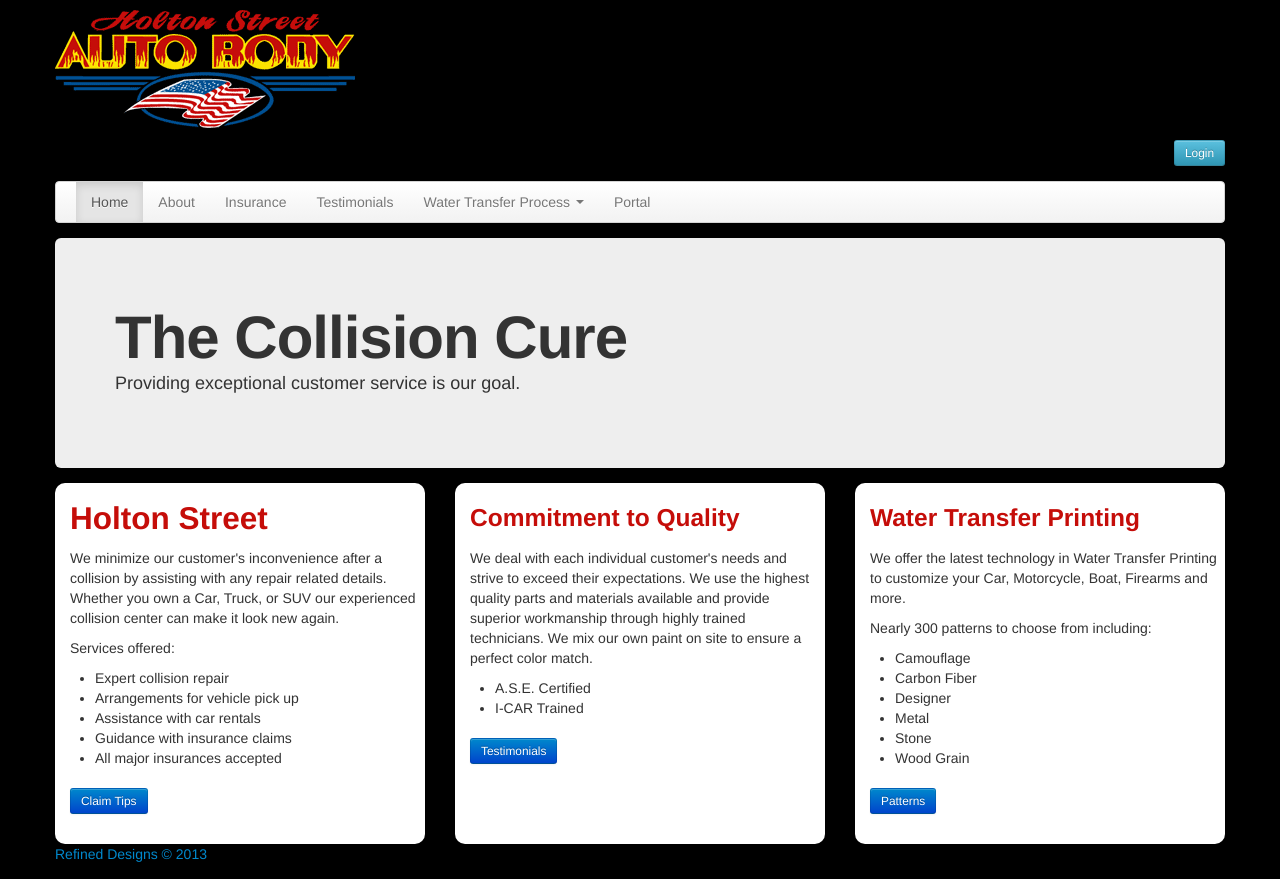
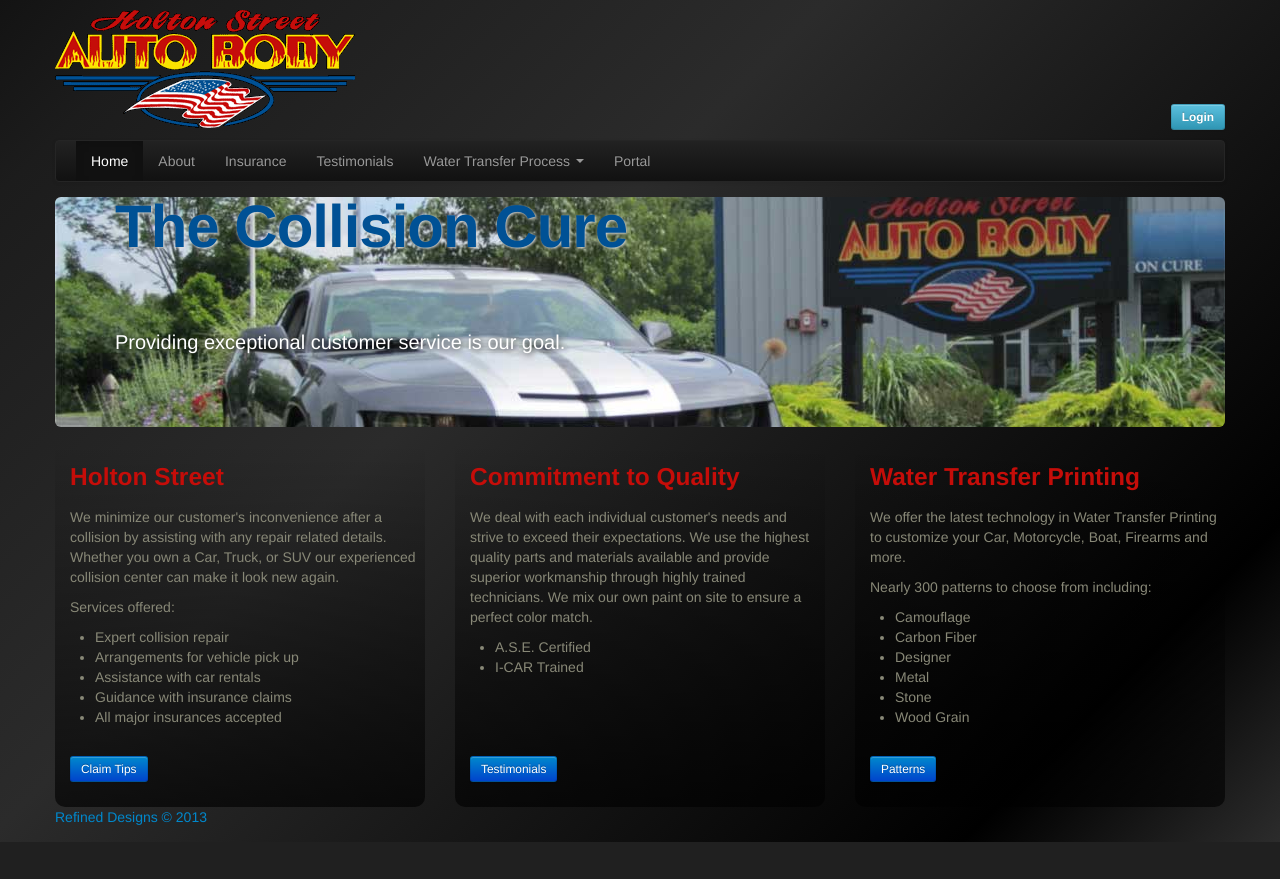
Before and after one commit to katerman/HoltonStreet, a PHP site: page / in a window 1280 px wide. After the commit the page ends 842 px from the top, so only its background shows below. Run offline with PHP 8.4, Linux system fonts and the light colour scheme; some libraries are stand-ins or nearby versions.

Commit message:
proto type v2 (Colortype)
Color/images added for comps

```diff
--- a/css/global.css
+++ b/css/global.css
@@ -1,12 +1,36 @@
 /* Kevin Reynolds For HoltonStreet.com*/
-/*Red: #c50d09 */
+/*Red: #c50d09  Blue: #005195*/
 /*-----------------------------------*/
 
+html {
+
+	min-height: 100%;
+}
+
 body {
-	background-color: #000;
+
+
+background: rgb(19,19,19); /* Old browsers */
+background: -moz-linear-gradient(-45deg,  rgba(19,19,19,1) 0%, rgba(28,28,28,1) 9%, rgba(43,43,43,1) 39%, rgba(17,17,17,1) 67%, rgba(0,0,0,1) 85%, rgba(44,44,44,1) 100%); /* FF3.6+ */
+background: -webkit-gradient(linear, left top, right bottom, color-stop(0%,rgba(19,19,19,1)), color-stop(9%,rgba(28,28,28,1)), color-stop(39%,rgba(43,43,43,1)), color-stop(67%,rgba(17,17,17,1)), color-stop(85%,rgba(0,0,0,1)), color-stop(100%,rgba(44,44,44,1))); /* Chrome,Safari4+ */
+background: -webkit-linear-gradient(-45deg,  rgba(19,19,19,1) 0%,rgba(28,28,28,1) 9%,rgba(43,43,43,1) 39%,rgba(17,17,17,1) 67%,rgba(0,0,0,1) 85%,rgba(44,44,44,1) 100%); /* Chrome10+,Safari5.1+ */
+background: -o-linear-gradient(-45deg,  rgba(19,19,19,1) 0%,rgba(28,28,28,1) 9%,rgba(43,43,43,1) 39%,rgba(17,17,17,1) 67%,rgba(0,0,0,1) 85%,rgba(44,44,44,1) 100%); /* Opera 11.10+ */
+background: -ms-linear-gradient(-45deg,  rgba(19,19,19,1) 0%,rgba(28,28,28,1) 9%,rgba(43,43,43,1) 39%,rgba(17,17,17,1) 67%,rgba(0,0,0,1) 85%,rgba(44,44,44,1) 100%); /* IE10+ */
+background: linear-gradient(135deg,  rgba(19,19,19,1) 0%,rgba(28,28,28,1) 9%,rgba(43,43,43,1) 39%,rgba(17,17,17,1) 67%,rgba(0,0,0,1) 85%,rgba(44,44,44,1) 100%); /* W3C */
+filter: progid:DXImageTransform.Microsoft.gradient( startColorstr='#131313', endColorstr='#2c2c2c',GradientType=1 ); /* IE6-9 fallback on horizontal gradient */
+
+
 }
 
 h1 {
+	color: #c50d09;
+}
+
+h2 {
+	color: #c50d09;
+}
+
+h3 {
 	color: #c50d09;
 }
 
@@ -39,8 +63,17 @@ h1 {
 	margin-top: 15px;
 	-webkit-border-radius: 10px;
     border-radius: 10px;
-    background: #fff;
     padding-bottom:10px;
+    color: #887;
+
+    background: -moz-linear-gradient(top,  rgba(0,0,0,0) 0%, rgba(0,0,0,0.65) 100%); /* FF3.6+ */
+background: -webkit-gradient(linear, left top, left bottom, color-stop(0%,rgba(0,0,0,0)), color-stop(100%,rgba(0,0,0,0.65))); /* Chrome,Safari4+ */
+background: -webkit-linear-gradient(top,  rgba(0,0,0,0) 0%,rgba(0,0,0,0.65) 100%); /* Chrome10+,Safari5.1+ */
+background: -o-linear-gradient(top,  rgba(0,0,0,0) 0%,rgba(0,0,0,0.65) 100%); /* Opera 11.10+ */
+background: -ms-linear-gradient(top,  rgba(0,0,0,0) 0%,rgba(0,0,0,0.65) 100%); /* IE10+ */
+background: linear-gradient(to bottom,  rgba(0,0,0,0) 0%,rgba(0,0,0,0.65) 100%); /* W3C */
+filter: progid:DXImageTransform.Microsoft.gradient( startColorstr='#00000000', endColorstr='#a6000000',GradientType=0 ); /* IE6-9 */
+
 }
 
 .span4 h2, .span4 h3 {
@@ -53,9 +86,41 @@ h1 {
 	margin-top: 15px;
 	-webkit-border-radius: 5px;
     border-radius: 5px;
-    background: #fff;
+    color: #887;
+
+    background: -moz-linear-gradient(top,  rgba(0,0,0,0) 0%, rgba(0,0,0,0.65) 100%); /* FF3.6+ */
+background: -webkit-gradient(linear, left top, left bottom, color-stop(0%,rgba(0,0,0,0)), color-stop(100%,rgba(0,0,0,0.65))); /* Chrome,Safari4+ */
+background: -webkit-linear-gradient(top,  rgba(0,0,0,0) 0%,rgba(0,0,0,0.65) 100%); /* Chrome10+,Safari5.1+ */
+background: -o-linear-gradient(top,  rgba(0,0,0,0) 0%,rgba(0,0,0,0.65) 100%); /* Opera 11.10+ */
+background: -ms-linear-gradient(top,  rgba(0,0,0,0) 0%,rgba(0,0,0,0.65) 100%); /* IE10+ */
+background: linear-gradient(to bottom,  rgba(0,0,0,0) 0%,rgba(0,0,0,0.65) 100%); /* W3C */
+filter: progid:DXImageTransform.Microsoft.gradient( startColorstr='#00000000', endColorstr='#a6000000',GradientType=0 ); /* IE6-9 */
+
 
 }
+
+/* Span 12*/
+
+.span12 h1 {
+	width: 100%;
+	position: relative;
+
+}
+
+/* Login */
+#login {
+	right: 0px;
+	bottom: 0px;
+	position: absolute;
+}
+
+
+/* Home */
+
+#home .span4 {
+	position: relative;
+}
+
 
 /*about*/
 #about {
@@ -63,23 +128,26 @@ h1 {
 }
 
 /*Insurance*/
-#insurance {
-	word-break: break-word;
+#insurance .span8 h3{
+	color: #005195;
 }
 
 /*Testimonials */
 #testimonials .span6 {
-	/*
--webkit-box-shadow:  1px 1px 1px 1px rgba(00, 00, 00, 0.5);
-	box-shadow:  1px 1px 1px 1px rgba(00, 00, 00, 0.5);
-*/
+	-webkit-box-shadow:  1px 1px 1px 1px rgba(33, 55, 55, 0.5);
+	box-shadow:  1px 1px 1px 1px rgba(33, 33,33, 0.5);
+}
+
+#testimonials h4 {
+	color: #005195;
 }
 
 #testimonials .span12, #wtPatterns .span12, #portal2 .span12 {
     padding-bottom:10px;
 	-webkit-border-radius: 5px;
     border-radius: 5px;
-    background: #fff;
+    color: #887;
+
 }
 
 /*Portal2* - Testing purposes*/
@@ -92,8 +160,25 @@ h1 {
 /*Hero Unit*/
 .hero-unit {
 	margin-bottom: 0px;
-/* 	background-image: url(../img/herobg.jpg); */
+	background-image: url(../img/herobg.jpg);
 }
+
+.hero-unit h1 {
+	margin-top: -60px;
+	margin-bottom:70px;
+	text-shadow: 1px 1px 3px #ddd;
+    filter: dropshadow(color=#ddd, offx=1, offy=1);
+	color: #005195;
+}
+
+.hero-unit p {
+	text-shadow: 1px 1px 7px #000;
+	filter: dropshadow(color=#000, offx=1, offy=1);
+	color: #fff;
+	font-size: 20px;
+}
+
+
 
 
 /************* MEDIA QUERYS******************/
@@ -101,7 +186,7 @@ h1 {
 @media (max-width: 1199px) and (min-width: 768px) {
 
 	#home .span4 {
-		min-height: 391px;
+		min-height: 399px;
 	}
 }
 
@@ -118,6 +203,19 @@ h1 {
 		padding-right: 50px;
 		padding-top: 10px;
 	}
+
+	.hero-unit {
+		background-repeat: no-repeat;
+		background-position: -720px 0;
+	}
+
+	.hero-unit h1 {
+		margin: 0;
+	}
+
+	.hero-unit p {
+		font-size: 18px;
+	}
 }
 
 @media (max-width: 765px) {
@@ -131,6 +229,22 @@ h1 {
 @media (min-width: 1199px) {
 
 	#home .span4 {
-		min-height: 351px;
+		min-height: 355px;
 	}
+
+
 }
+
+@media (min-width: 980px) {
+
+ 	.hero-unit {
+	 	background-position: 0 -20px;
+	 	background-repeat: no-repeat;
+ 	}
+
+	.span4 a.bottom {
+	bottom: 20px;
+	position: absolute;
+}
+
+}
--- a/index.php
+++ b/index.php
@@ -16,14 +16,16 @@
 
 		<div class="row">
 			<div class="span12">
-				<h1><a href="index.php"><img alt="Holton Street Autobody" src="img/logo.gif"></a></h1>
-				<a id="login" class="btn btn-info btn-small bottom pull-right" href="portal.php">
+				<h1><a href="index.php"><img alt="Holton Street Autobody" src="img/logo.gif"></a>
+				<a id="login" class="btn btn-info btn-small" href="portal.php">
 					Login
 				</a>
+
+				</h1>
 			</div>
 		</div>
 
-			<div class="navbar"><!--Start of Navbar-->
+			<div class="navbar navbar-inverse"><!--Start of Navbar-->
 				<div class="navbar-inner">
 					<div class="container">
 
@@ -73,7 +75,7 @@
 		<div id="home" class="row">
 			<div class="span4"><!--1st Span 4-->
 				<span class="span-margin">
-					<h2> Holton Street </h2>
+					<h3> Holton Street </h3>
 					<p>We minimize our customer's inconvenience after a collision by assisting with any repair related details. Whether you own a Car, Truck, or SUV our experienced collision center can make it look new again.
 					</p>
 					<p>
@@ -114,7 +116,7 @@
 
 	        <div class="span4">
 	        	<span class="span-margin">
-					<h3> Water Transfer Printing</h2>
+					<h3> Water Transfer Printing</h3>
 					<p>We offer the latest technology in Water Transfer Printing to customize your Car, Motorcycle, Boat, Firearms and more.
 					</p>
 					<p>
```
Also changed, not shown: about.php (+5 -3 lines), insurance.php (+5 -3 lines), portal.php (+7 -5 lines), portal2.php (+5 -3 lines), testimonials.php (+5 -3 lines), wtAbout.php (+6 -4 lines), wtPatterns.php (+5 -3 lines), img/herobg.jpg, img/icons/dracutBa.gif, img/icons/dracutFire.gif, img/icons/dracutFootball.gif, img/icons/dracutPolice.gif, img/icons/dracutSoftball.gif, img/icons/middies.gif, 1 more files.
